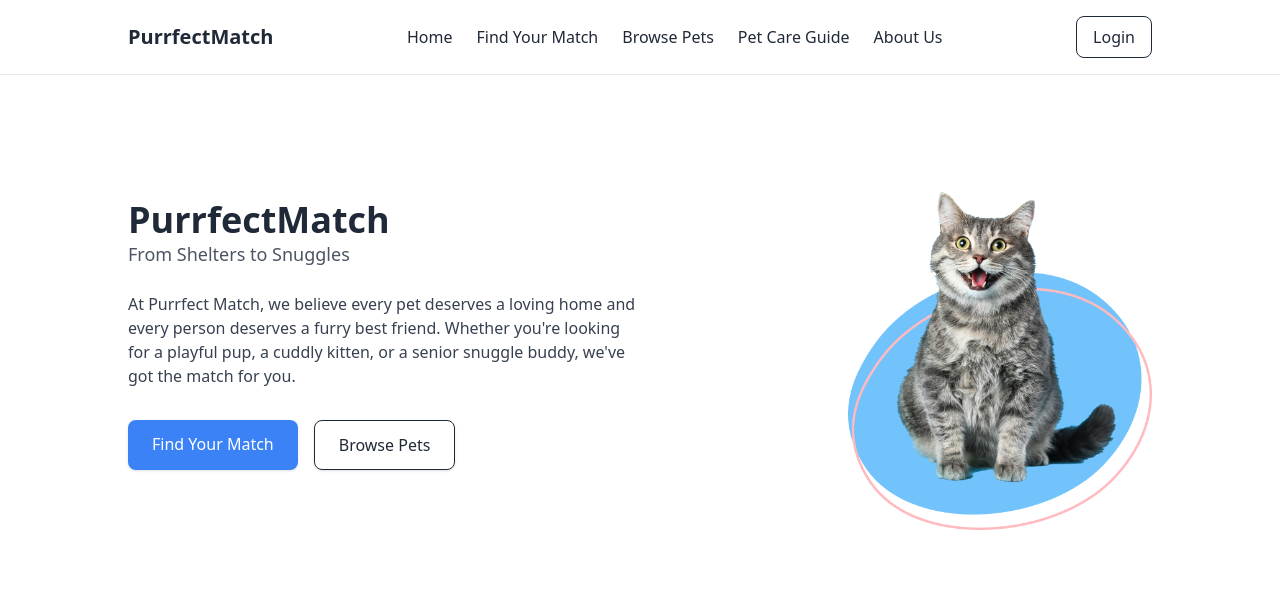
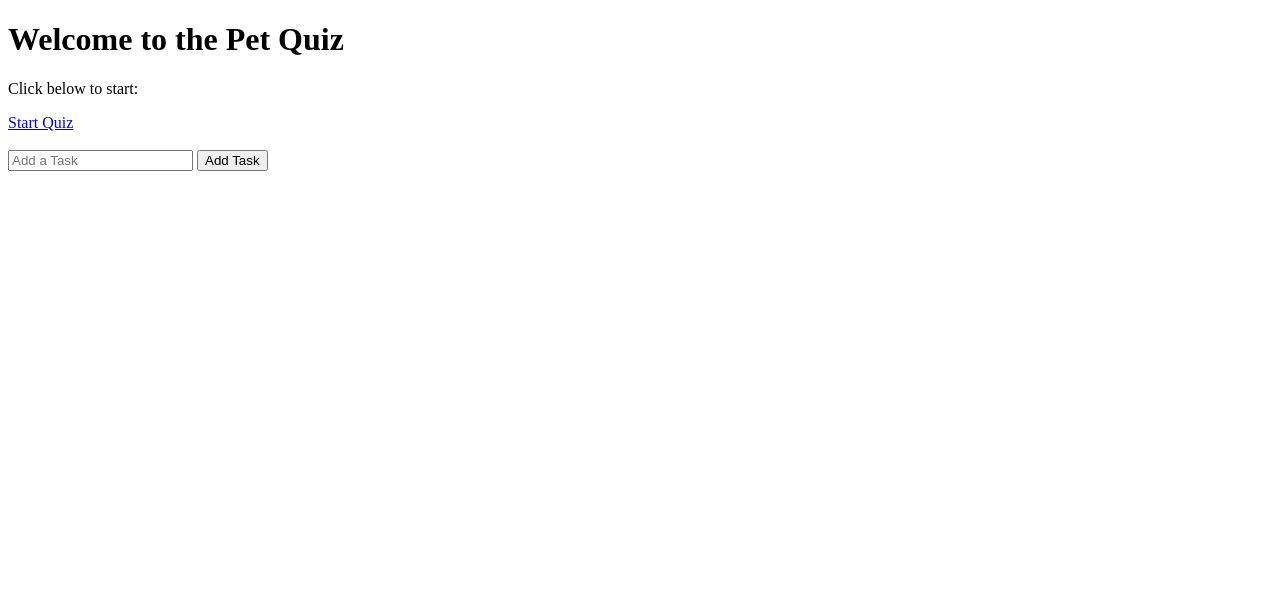
Before and after one commit to selazbin-s/PetFinderWebApp, a Flask app: page / in a window 1280 px wide. Shown: the top 593 px of the page. Run offline with Flask 3, Linux system fonts and the light colour scheme; some libraries are stand-ins or nearby versions.

Commit message:
plain html

```diff
--- a/app.py
+++ b/app.py
@@ -1,13 +1,29 @@
-from flask import Flask, render_template, url_for, request, redirect
+from flask import Flask, render_template, url_for, request, redirect, jsonify, session
 from flask_sqlalchemy import SQLAlchemy
 from datetime import datetime
+from pyswip import Prolog
+import requests
 
 app = Flask(__name__)
 app.config['SQLALCHEMY_DATABASE_URI'] = 'sqlite:///test.db'
+app.secret_key = "supersecretkey"  # For session usage
 db = SQLAlchemy(app)
 app.app_context().push()
 
+RESCUEGROUPS_API_KEY = "SP1Mg1Jg"
+
+# Initialize Prolog
+prolog = Prolog()
+# Example Prolog rules (you can adjust these based on your logic)
+prolog.assertz("suitable_pet(dog) :- favorite_pet(dog), has_yard(true)")
+prolog.assertz("suitable_pet(cat) :- favorite_pet(cat), has_yard(false)")
+prolog.assertz("suitable_pet(fish) :- favorite_pet(fish)")
+prolog.assertz("suitable_pet(other) :- favorite_pet(other)")
+
 # Example Questions for the Quiz
+# 1: Favorite pet
+# 2: Living situation
+# 3: Zip Code
 QUESTIONS = [
     {'id': 1, 'question': 'What is your favorite pet?',
      'options': [
@@ -23,13 +39,15 @@ QUESTIONS = [
         {'id': 3, 'option': 'House without Yard'},
         {'id': 4, 'option': 'Other'},
     ]},
+    {'id': 3, 'question': 'What is your current Zip Code?',
+     'options': []  # No predefined options; user will type input
+    },
 ]
 
 class Todo(db.Model):
     id = db.Column(db.Integer, primary_key=True)
     content = db.Column(db.String(200), nullable=False)
     date_created = db.Column(db.DateTime, default=datetime.utcnow)
-
     def __repr__(self):
         return '<Task %r>' % self.id
 
@@ -38,70 +56,120 @@ def index():
     if request.method == 'POST':
         task_content = request.form['content']
         new_task = Todo(content=task_content)
-
         try:
             db.session.add(new_task)
             db.session.commit()
-            return redirect('/')
+            return redirect(url_for('index'))
         except:
             return 'There was an issue adding your task'
-
     else:
         tasks = Todo.query.order_by(Todo.date_created).all()
-        return render_template('index.html')
+        return render_template('index.html', tasks=tasks)
 
 @app.route('/quiz/<int:question_id>', methods=['GET', 'POST'])
 def quiz(question_id):
-    #Get the current question
     current_question = next((q for q in QUESTIONS if q['id'] == question_id), None)
     if not current_question:
-        # If there are no more questions, then just return quiz results
+        # No more questions, go to results
         return redirect(url_for('results'))
 
     if request.method == 'POST':
-        # Get the selected option
-        selected_option = request.form['option']
-        print(f"Answer to Question {question_id}: {selected_option}")
-        # Get the next question
+        # If current_question has options, user selects one.
+        # If not (like for the zip code), user will enter a text input.
+        if current_question['options']:
+            selected_option_id = int(request.form['option'])
+            selected_option_text = next(o['option'] for o in current_question['options'] if o['id'] == selected_option_id)
+        else:
+            # No options, directly read text input (e.g., zip code)
+            selected_option_text = request.form['option']
+
+        # Store the answer in session
+        if 'answers' not in session:
+            session['answers'] = {}
+        session['answers'][f'q{question_id}'] = selected_option_text.lower().strip()
+
         return redirect(url_for('quiz', question_id=question_id + 1))
 
     return render_template('quiz.html', question=current_question, total=len(QUESTIONS))
 
 @app.route('/results')
 def results():
-    return render_template('results.html')
+    answers = session.get('answers', {})
+    favorite = answers.get('q1', 'other')
+    living = answers.get('q2', 'other')
+    zipcode = answers.get('q3', '92701')  # Default if none provided
 
-@app.route('/browse', methods=['GET'])
-def browse():
-    # Example data
-    species_list = ['Dog', 'Cat', 'Rabbit']
-    breed_list = ['Labrador', 'Siamese', 'Rex']
-    age_list = ['Puppy', 'Kitten', 'Adult']
+    # Assert facts into Prolog
+    prolog.assertz(f"favorite_pet({favorite})")
+    yard = 'true' if 'yard' in living else 'false'
+    prolog.assertz(f"has_yard({yard})")
 
-    # Capture filter parameters
-    selected_species = request.args.get('species')
-    selected_breed = request.args.get('breed')
-    selected_age = request.args.get('age')
+    # Query Prolog
+    results_list = list(prolog.query("suitable_pet(X)"))
+    pet_type = results_list[0]['X'] if results_list else "none"
 
-    # Placeholder: filter logic (e.g., querying database)
-    filtered_pets = []  # Example: apply filters to fetch pets
+    # Map pet_type to exerciseNeeds and isYardRequired for the API
+    # Adjust logic as needed
+    if pet_type == 'dog':
+        exerciseNeeds = 'high'
+        isYardRequired = 'true'
+    elif pet_type == 'cat':
+        exerciseNeeds = 'low'
+        isYardRequired = 'false'
+    elif pet_type == 'fish':
+        exerciseNeeds = 'not_required'
+        isYardRequired = 'false'
+    else:
+        exerciseNeeds = 'not_required'
+        isYardRequired = 'false'
 
-    return render_template('browse.html',
-                           species_list=species_list,
-                           breed_list=breed_list,
-                           age_list=age_list,
-                           pets=filtered_pets)
+    # Query pets within 20 miles of the provided zip code
+    # pets = query_pets_from_api(exerciseNeeds, isYardRequired, zipcode)
+    pets = query_pets_from_api(zipcode)
 
-# Will Implement later when we have dataset avaiable
-# @app.route('/pet/<int:pet_id>')
-# def pet_profile(pet_id):
-#     # Placeholder: fetch pet details from database
-#     pet = {'id': pet_id, 'name': 'Max', 'species': 'Dog', 'breed': 'Labrador', 'age': 'Puppy'}
-#     return render_template('pet_profile.html', pet=pet)
+    return render_template('results.html', recommended_pet=pet_type, pets=pets)
 
-@app.route('/pet')
-def profile():
-    return render_template('profile.html')
+def query_pets_from_api(zipcode):
+    url = "https://api.rescuegroups.org/v5/public/animals/search/available/haspic"
+    headers = {
+        'Content-Type': 'application/vnd.api+json',
+        'Authorization': RESCUEGROUPS_API_KEY
+    }
+
+    # Minimal payload as per API requirements
+    payload = {
+        "data": {
+            "filterRadius": {
+                "miles": 10,
+                "postalcode": str(zipcode)
+            }
+        }
+    }
+
+    try:
+        # Log headers and payload for debugging
+        print("Headers:", headers)
+        print("Payload:", payload)
+
+        response = requests.post(url, headers=headers, json=payload)
+        response.raise_for_status()
+        data = response.json()
+    except requests.RequestException as e:
+        print(f"Error querying the API: {e}")
+        data = {'data': []}
+
+    pets = []
+    for animal in data.get('data', []):
+        attributes = animal.get('attributes', {})
+        pets.append({
+            'name': attributes.get('name', 'Unknown name'),
+            'breed': attributes.get('breedPrimary', 'Unknown breed'),
+            'age': attributes.get('ageGroup', 'Unknown age'),
+            'foundPostalcode': attributes.get('foundPostalcode', 'Unknown location'),
+            'description': attributes.get('descriptionText', 'No description available')
+        })
+
+    return pets
 
 if __name__ == "__main__":
     app.run(debug=True)
--- a/templates/browse.html
+++ b/templates/browse.html
@@ -13,7 +13,7 @@
         <ul class="flex space-x-6">
             <li><a href="{{ url_for('index') }}" class="hover:underline">Home</a></li>
             <li><a href="{{ url_for('quiz', question_id=1) }}" class="hover:underline">Find Your Match</a></li>
-            <li><a href="{{ url_for('browse') }}" class="hover:underline">Browse Pets</a></li>
+            <!-- <li><a href="{{ url_for('browse') }}" class="hover:underline">Browse Pets</a></li> -->
             <li><a href="#" class="hover:underline">Pet Care Guide</a></li>
             <li><a href="#" class="hover:underline">About Us</a></li>
         </ul>
@@ -31,7 +31,7 @@
         <!-- Sidebar Filters -->
         <div class="w-full md:w-1/3 p-6 bg-gray-50 rounded-lg shadow-md">
             <h2 class="text-xl font-bold mb-4">Filter by:</h2>
-            <form method="GET" action="/browse" class="space-y-4">
+            <!-- <form method="GET" action="/browse" class="space-y-4">
                 <div>
                     <label for="species" class="block font-medium mb-1">Species:</label>
                     <select name="species" id="species" class="w-full border border-gray-300 rounded p-2">
@@ -59,7 +59,7 @@
                 <button type="submit" class="w-full bg-blue-500 text-white rounded p-2 mt-4 hover:bg-blue-600">
                     Apply Filters
                 </button>
-            </form>
+            </form> -->
         </div>
 
         <!-- Main Pet Content -->
--- a/templates/index.html
+++ b/templates/index.html
@@ -1,57 +1,21 @@
 <!DOCTYPE html>
-<html lang="en">
+<html>
 <head>
-    <meta charset="UTF-8">
-    <meta name="viewport" content="width=device-width, initial-scale=1.0">
-    <title>PurrfectMatch</title>
-    <script src="https://cdn.tailwindcss.com"></script>
+    <title>Home</title>
 </head>
-<body class="bg-white text-gray-800 font-sans">
-    <!-- Navbar -->
-    <nav class="flex justify-between items-center px-32 py-4 border-b border-gray-200">
-        <h1 class="text-xl font-bold">PurrfectMatch</h1>
-        <ul class="flex space-x-6">
-            <li><a href="{{ url_for('index') }}" class="hover:underline">Home</a></li>
-            <li><a href="{{ url_for('quiz', question_id = 1) }}" class="hover:underline">Find Your Match</a></li>
-            <li><a href="{{ url_for('browse') }}" class="hover:underline">Browse Pets</a></li>
-            <li><a href="#" class="hover:underline">Pet Care Guide</a></li>
-            <li><a href="#" class="hover:underline">About Us</a></li>
-        </ul>
-        <button class="border border-gray-800 rounded-lg px-4 py-2 hover:bg-gray-100">
-            Login
-        </button>
-    </nav>
-
-    <!-- Hero Section -->
-    <section class="flex flex-col md:flex-row items-center px-32 py-0 sm:py-16 space-y-4 md:space-y-0 md:space-x-52">
-
-        <!-- Left Content -->
-        <div class="max-w-lg text-center md:text-left">
-            <h1 class="text-4xl font-bold">PurrfectMatch</h1>
-            <h2 class="text-lg text-gray-600 mb-6">From Shelters to Snuggles</h2>
-            <p class="text-gray-700 mb-8">
-                At Purrfect Match, we believe every pet deserves a loving home and every person deserves a furry best friend.
-                Whether you're looking for a playful pup, a cuddly kitten, or a senior snuggle buddy, we've got the match for you.
-            </p>
-            <div class="flex justify-center md:justify-start space-x-4">
-                <a  href="{{ url_for('quiz', question_id = 1) }}" class="bg-blue-500 text-white px-6 py-3 rounded-lg shadow hover:bg-blue-600">
-                    Find Your Match
-                </a>
-                <button class="border border-gray-800 px-6 py-3 rounded-lg shadow hover:bg-gray-100">
-                    Browse Pets
-                </button>
-            </div>
-        </div>
-
-        <!-- Right Content -->
-        <div class="relative">
-            <!-- Cat Image -->
-            <img
-                src="{{ url_for('static', filename='images/cat.png') }}"
-                alt="Cute Cat"
-                class="w-85 h-95"
-            />
-        </div>
-    </section>
+<body>
+    <h1>Welcome to the Pet Quiz</h1>
+    <p>Click below to start:</p>
+    <a href="{{ url_for('quiz', question_id=1) }}">Start Quiz</a>
+    <br><br>
+    <form method="POST">
+        <input type="text" name="content" placeholder="Add a Task">
+        <input type="submit" value="Add Task">
+    </form>
+    <ul>
+    {% for task in tasks %}
+        <li>{{ task.content }}</li>
+    {% endfor %}
+    </ul>
 </body>
 </html>
```
Also changed, not shown: templates/quiz.html (+13 -65 lines), templates/results.html (+15 -20 lines).
